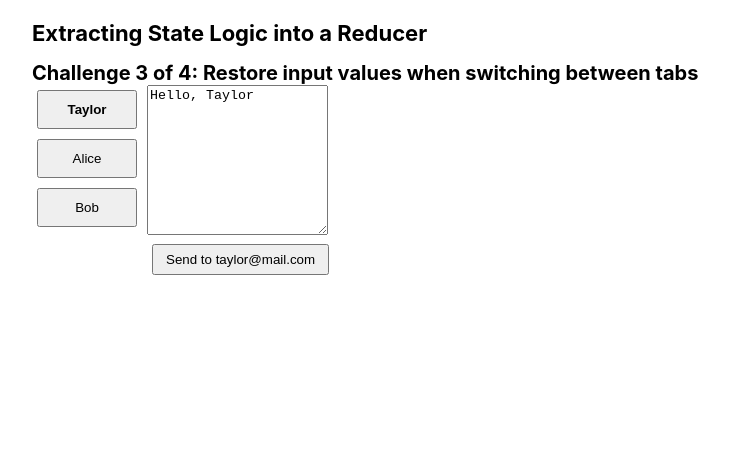
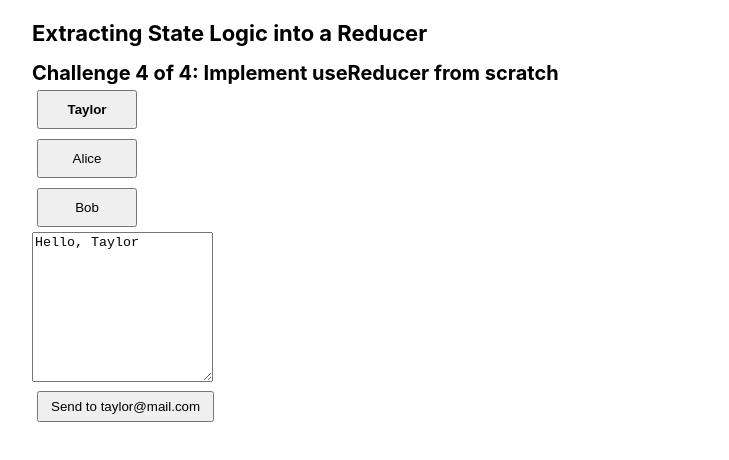
Before and after one commit to VladimirovMario/Sandbox, a React (Create React App) app in the folder 01. React documentation/02. Learn React/03. Managing State/: page / in a window 1280 px wide. Shown: the top 460 px of the page, without its empty margins (18-747 px from the left). Built offline with nearby package versions, Linux system fonts and the light colour scheme.

Commit message:
Implement useReducer from scratch

```diff
--- a/01. React documentation/02. Learn React/03. Managing State/src/components/ExtractingStateLogicIntoAReducer/ExtractingStateLogicIntoAReducer.js
+++ b/01. React documentation/02. Learn React/03. Managing State/src/components/ExtractingStateLogicIntoAReducer/ExtractingStateLogicIntoAReducer.js
@@ -1,4 +1,5 @@
-import RestoreInputValues from './RestoreInputValues/RestoreInputValues';
+import ImplementUseReducer from './ImplementUseReducer/ImplementUseReducer';
+// import RestoreInputValues from './RestoreInputValues/RestoreInputValues';
 // import DispatchActionsFromEventHandlers from './DispatchActionsFromEventHandlers/DispatchActionsFromEventHandlers';
 // import ConsolidateStateLogicWithAReducer from './ConsolidateStateLogicWithAReducer/ConsolidateStateLogicWithAReducer';
 
@@ -6,7 +7,8 @@
   return (
     <>
       <h1>Extracting State Logic into a Reducer</h1>
-      <RestoreInputValues />
+      <ImplementUseReducer />
+      {/* <RestoreInputValues /> */}
       {/* <DispatchActionsFromEventHandlers /> */}
       {/* <ConsolidateStateLogicWithAReducer /> */}
     </>
--- /dev/null
+++ b/01. React documentation/02. Learn React/03. Managing State/src/components/ExtractingStateLogicIntoAReducer/ImplementUseReducer/Chat.js
@@ -0,0 +1,26 @@
+export default function Chat({contact, message, dispatch}) {
+  return (
+    <section className="chat">
+      <textarea
+        value={message}
+        placeholder={'Chat to ' + contact.name}
+        onChange={(e) => {
+          dispatch({
+            type: 'edited_message',
+            message: e.target.value,
+          });
+        }}
+      />
+      <br />
+      <button
+        onClick={() => {
+          alert(`Sending "${message}" to ${contact.email}`);
+          dispatch({
+            type: 'sent_message',
+          });
+        }}>
+        Send to {contact.email}
+      </button>
+    </section>
+  );
+}
--- /dev/null
+++ b/01. React documentation/02. Learn React/03. Managing State/src/components/ExtractingStateLogicIntoAReducer/ImplementUseReducer/ContactList.js
@@ -0,0 +1,22 @@
+export default function ContactList({ contacts, selectedId, dispatch }) {
+  return (
+    <section className="contact-list">
+      <ul>
+        {contacts.map((contact) => (
+          <li key={contact.id}>
+            <button
+              onClick={() => {
+                dispatch({
+                  type: 'changed_selection',
+                  contactId: contact.id,
+                });
+              }}
+            >
+              {selectedId === contact.id ? <b>{contact.name}</b> : contact.name}
+            </button>
+          </li>
+        ))}
+      </ul>
+    </section>
+  );
+}
--- /dev/null
+++ b/01. React documentation/02. Learn React/03. Managing State/src/components/ExtractingStateLogicIntoAReducer/ImplementUseReducer/ImplementUseReducer.js
@@ -0,0 +1,41 @@
+import { useReducer } from './MyReact.js';
+import Chat from './Chat.js';
+import ContactList from './ContactList.js';
+import { initialState, messengerReducer } from './messengerReducer';
+
+export default function ImplementUseReducer() {
+  return (
+    <>
+      <h2>Challenge 4 of 4: Implement useReducer from scratch</h2>
+      <Messenger />
+    </>
+  );
+}
+
+
+function Messenger() {
+  const [state, dispatch] = useReducer(messengerReducer, initialState);
+  const message = state.messages[state.selectedId];
+  const contact = contacts.find((c) => c.id === state.selectedId);
+  return (
+    <div>
+      <ContactList
+        contacts={contacts}
+        selectedId={state.selectedId}
+        dispatch={dispatch}
+      />
+      <Chat
+        key={contact.id}
+        message={message}
+        contact={contact}
+        dispatch={dispatch}
+      />
+    </div>
+  );
+}
+
+const contacts = [
+  {id: 0, name: 'Taylor', email: 'taylor@mail.com'},
+  {id: 1, name: 'Alice', email: 'alice@mail.com'},
+  {id: 2, name: 'Bob', email: 'bob@mail.com'},
+];
--- /dev/null
+++ b/01. React documentation/02. Learn React/03. Managing State/src/components/ExtractingStateLogicIntoAReducer/ImplementUseReducer/MyReact.js
@@ -0,0 +1,34 @@
+import { useState } from 'react';
+
+export function useReducer(reducer, initialState) {
+  const [state, setState] = useState(initialState);
+
+  function dispatch(action) {
+    const nextState = reducer(state, action);
+    setState(nextState);
+  }
+
+  return [state, dispatch];
+}
+// reducer:
+/*
+function messengerReducer(state, action)
+function messengerReducer(state, action)
+length: 2
+name: "messengerReducer"
+prototype: Object { … }
+<prototype>: function ()
+*/
+
+// state:
+/*
+Object { selectedId: 0, messages: {…} }
+Object { selectedId: 0, messages: {…} }
+messages: Object { 0: "Hello, Taylor", 1: "Hello, Alice", 2: "Hello, Bob" }
+0: "Hello, Taylor"
+1: "Hello, Alice"
+2: "Hello, Bob"
+<prototype>: Object { … }
+selectedId: 0
+<prototype>: Object { … }
+*/
--- /dev/null
+++ b/01. React documentation/02. Learn React/03. Managing State/src/components/ExtractingStateLogicIntoAReducer/ImplementUseReducer/messengerReducer.js
@@ -0,0 +1,40 @@
+export const initialState = {
+  selectedId: 0,
+  messages: {
+    0: 'Hello, Taylor',
+    1: 'Hello, Alice',
+    2: 'Hello, Bob',
+  },
+};
+
+export function messengerReducer(state, action) {
+  switch (action.type) {
+    case 'changed_selection': {
+      return {
+        ...state,
+        selectedId: action.contactId,
+      };
+    }
+    case 'edited_message': {
+      return {
+        ...state,
+        messages: {
+          ...state.messages,
+          [state.selectedId]: action.message,
+        },
+      };
+    }
+    case 'sent_message': {
+      return {
+        ...state,
+        messages: {
+          ...state.messages,
+          [state.selectedId]: '',
+        },
+      };
+    }
+    default: {
+      throw Error('Unknown action: ' + action.type);
+    }
+  }
+}
```
